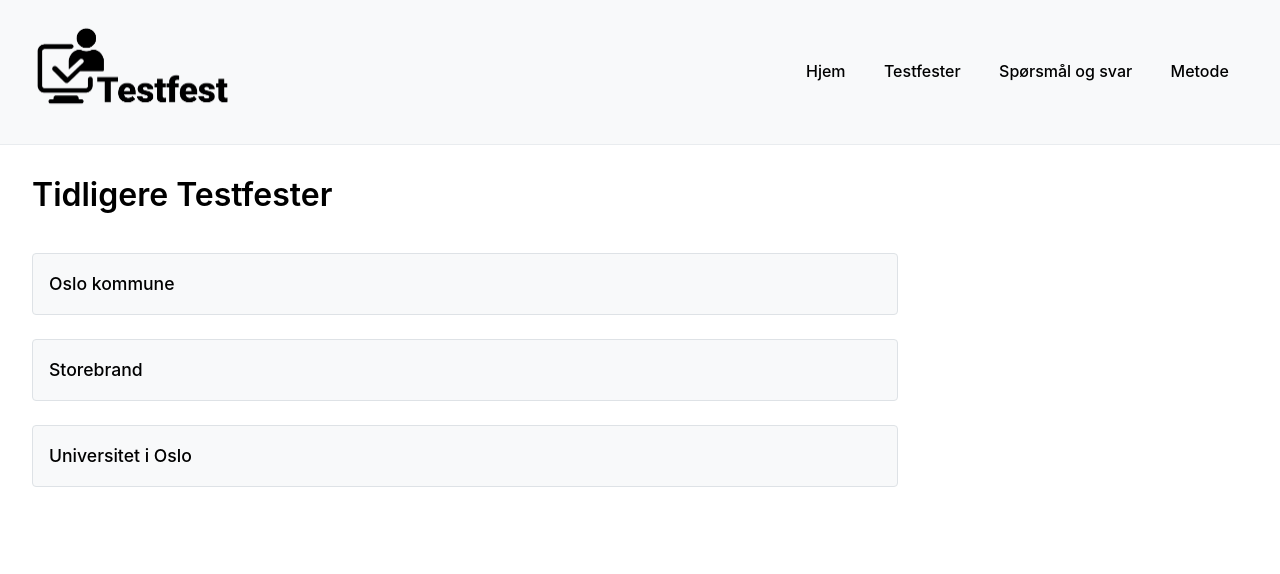
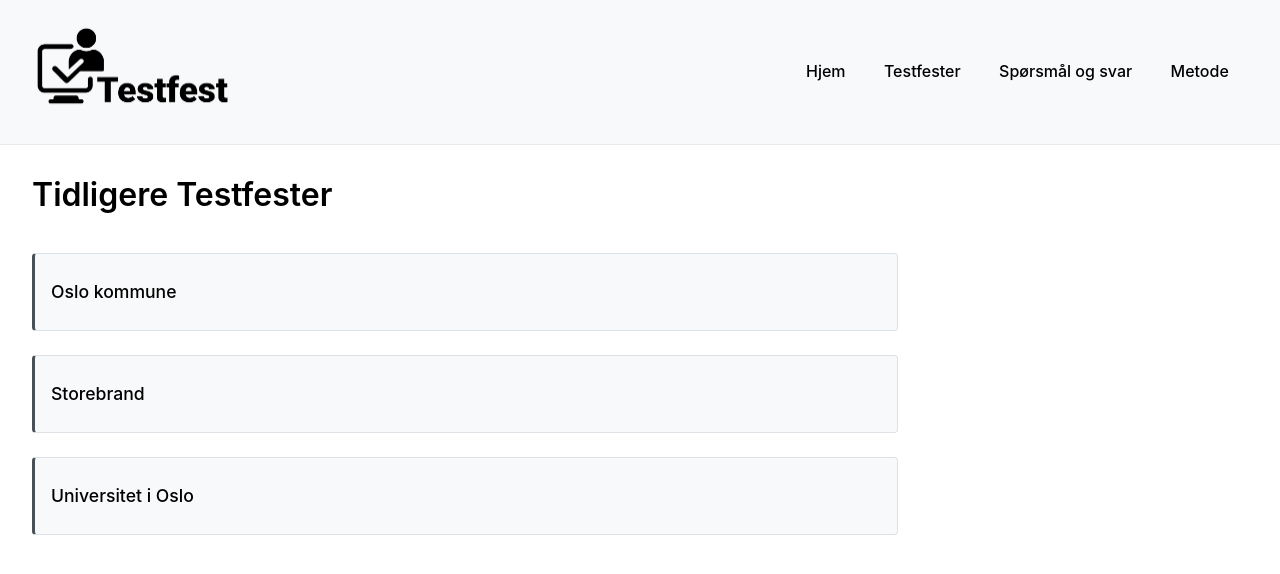
Before and after one commit to TriggeredBanana/tingtun_testfest, a React (Vite) app in the folder testfest_react/: page /testfester in a window 1280 px wide. Shown: the top 574 px of the page. Built offline with nearby package versions, Linux system fonts and the light colour scheme.

Commit message:
Fikset_testfest
Gjorde testfest bokser klikkbar

```diff
--- a/testfest_react/src/assets/styles/testfest.css
+++ b/testfest_react/src/assets/styles/testfest.css
@@ -7,17 +7,25 @@
 
 /* Hvert listepunkt */
 .testfester-list li {
-    counter-increment: testfester-counter;
     margin: 1.5rem 0;
-    padding: 1rem;
-    padding-top: 1rem;
+    border-radius: 4px;
+    border: 1px solid #dee2e6;
+    border-left: 3px solid #495057;
     background-color: #f8f9fa;
-    border-radius: 4px;
-    border-left: 3px solid #495057;
-    border: 1px solid #dee2e6;
-    position: relative;
+    transition: border-color 0.2s ease;
+    overflow: hidden;
+    padding: 0;
+
+}
+
+/**Gjør boksen klikkbar*/
+.testfester-list li .list-link {
+    display: block;
+    padding: 1.5rem 1rem;
     color: #000;
-    transition: border-color 0.2s ease;
+    font-size: 1.1rem;
+    font-weight: 500;
+    text-decoration: none;
 }
 
 /* Lenker inne i lista */
--- a/testfest_react/src/pages/Testfester.jsx
+++ b/testfest_react/src/pages/Testfester.jsx
@@ -9,9 +9,9 @@
         <div className="main">
           <h2>Tidligere Testfester</h2>
           <ul className="testfester-list">
-            <li><Link to="/oslokommune" onClick>Oslo kommune</Link></li>
-            <li><Link to="/storebrand" onClick>Storebrand</Link></li>
-            <li><Link to="/uio" onClick>Universitet i Oslo</Link></li>
+            <li><Link to="/oslokommune" className="list-link">Oslo kommune</Link></li>
+            <li><Link to="/storebrand" className="list-link">Storebrand</Link></li>
+            <li><Link to="/uio" className="list-link">Universitet i Oslo</Link></li>
           </ul>
         </div>
       </div>
```
